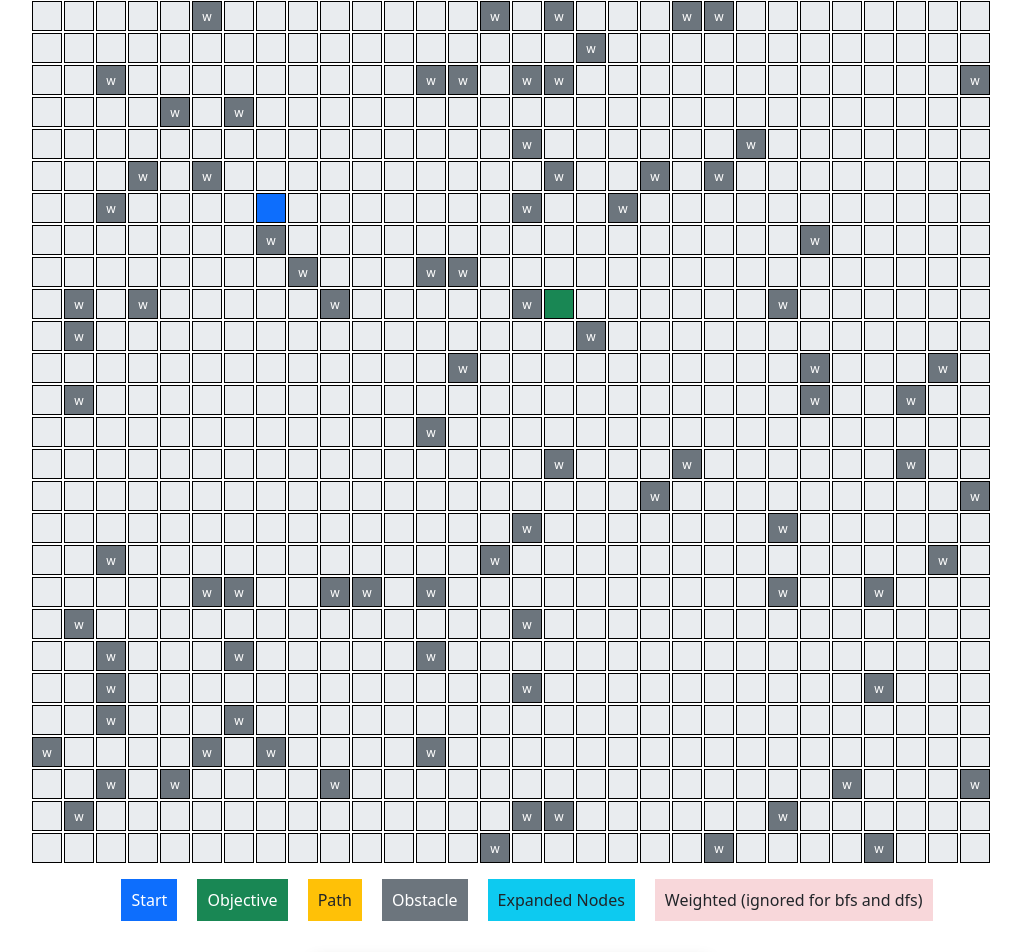
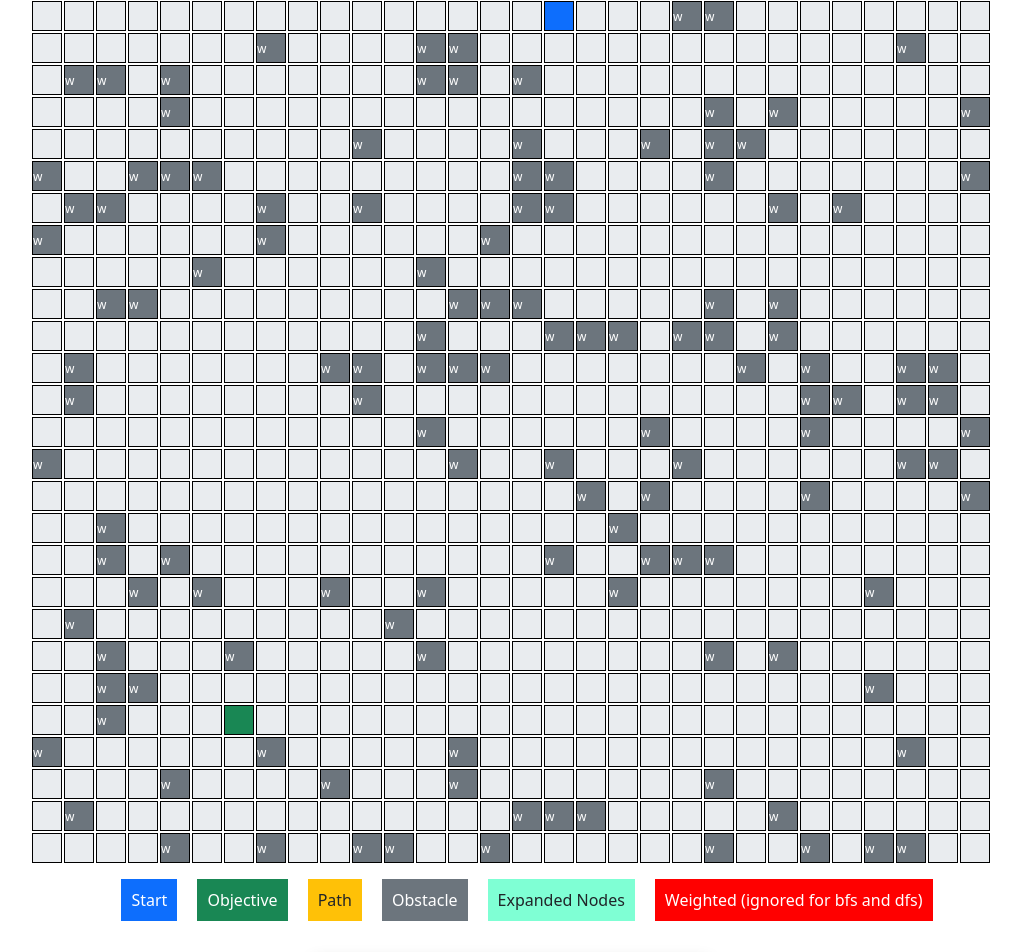
Before and after one commit to GaelGil/algorithm-visualizer, a React (Create React App) app: page / in a window 1280 px wide. Shown: the part 200-1152 px from the top of the page, without its empty margins (129-1150 px from the left). Built offline with nearby package versions, Linux system fonts and the light colour scheme; the HTML template or start-up script is replaced by a standard one.

Commit message:
implementing weights

```diff
--- a/src/pages/graphs/Graphs.css
+++ b/src/pages/graphs/Graphs.css
@@ -1,11 +1,3 @@
-.matrix-container {
-  align-content: center;
-  display: flex;
-  flex-direction: column;
-  align-items: center;
-  justify-content: center;
-}
-
 .matrix-row {
   display: flex;
 }
@@ -18,30 +10,7 @@
   margin: 0px;
 }
 
-.start {
-  background-color: #00f;
-}
 
-.objective {
-  background-color: gold;
-}
-
-.obstacle {
-  background-color: black;
-}
-
-.path {
-  background-color: #0f0;
-}
-
-.weight {
-  background-color: red;
-}
-
-
-.expanded {
-  background-color: aquamarine;
-}
 
 .legend {
   align-content: center;
@@ -59,54 +28,6 @@
   padding: 10px;
 }
 
-
-.white-text  {
-  color:white;
-}
-
-  /* button start */
-  .btn {
-    background-color: white;
-    border: none;
-    color: #282c34;
-    padding: 15px 32px;
-    text-align: center;
-    text-decoration: none;
-    display: inline-block;
-    font-size: 16px;
-    margin: 1px;
-    width: 30%;
-  }
-
-  /* button end */
-
-  /* Select menu button start */
-  .custom-select .menu {
-    background-color: white;
-    border: none;
-    color: #282c34;
-    padding: 11px 28px;
-    text-decoration: none;
-    display: inline-block;
-    font-size: 16px;
-    margin: 1px;
-  }
-
-  /* Default app css */
-  .GraphTraversalVisualiser {
-    text-align: center;
-  }
-
-
-
-  .matrix-container {
-  display: flex;
-  flex-direction: column;
-}
-
-.matrix-row {
-  display: flex;
-}
 
 .matrix-cell {
   width: 30px;
@@ -137,27 +58,20 @@
   background-color: #ffc107 !important;
 }
 
-.expanded {
+/* .expanded {
   background-color: #0dcaf0 !important;
+    color: white;
+
+} */
+
+.weight {
+  background-color: red;
+    color: white;
+
 }
 
-.weight {
-  background-color: #f8d7da !important;
+.expanded {
+  background-color: aquamarine;
+    /* color: white; */
+
 }
-
-/* Legend styling */
-.legend-box {
-  display: inline-block;
-  width: 20px;
-  height: 20px;
-  vertical-align: middle;
-  margin-right: 5px;
-  border: 1px solid #ccc;
-}
-
-/* .legend .start { background-color: #0d6efd; }
-.legend .objective { background-color: #198754; }
-.legend .path { background-color: #ffc107; }
-.legend .obstacle { background-color: #6c757d; }
-.legend .expanded { background-color: #0dcaf0; }
-.legend .weight { background-color: #f8d7da; } */
--- a/src/pages/graphs/Graphs.jsx
+++ b/src/pages/graphs/Graphs.jsx
@@ -9,7 +9,7 @@ const MatrixVisualization = () => {
   const [matrix, setMatrix] = useState([]);
   const [start, setStart] = useState({ row: 0, col: 0 });
   const [objectives, setObjectives] = useState([]);
-  // const [weights, setWeights] = useState([]);
+  const [weights, setWeights] = useState([]);
   const [obstacles, setObstacles] = useState([]);
   const [algorithm, setAlgorithm] = useState('Reset');
   const [button] = useState(false);
@@ -20,22 +20,26 @@ const MatrixVisualization = () => {
 
   // generate a new matrix
   const generateMatrix = () => {
-    const n = 30
+    const n = 30 // nxn array
     const newMatrix = Array.from({ length: n }, () => Array(n).fill(" ")); // generate array
     const objectivesArray = []; // array to hold bojectives
     const obstaclesArray = []; // array to hold obstacles
+    const weightsArray = []; // array to hold obstacles
     const indices = {}; // dictionary to hold indicies to avoid overlap
     const numObjectives = 2; // number of objectives
     const numObstacles = 100; // number of obstacles
-    let x = Math.floor(Math.random() * (newMatrix.length)); // a random x cord
-    let y = Math.floor(Math.random() * (newMatrix[0].length)); // a randon y cord
-    setStart({ row: x, col: y }); // set the starting point
+    const numWeights = 50; // number of weights
+    // create and set the starting point
+    let x = Math.floor(Math.random() * (newMatrix.length));
+    let y = Math.floor(Math.random() * (newMatrix[0].length));
+    setStart({ row: x, col: y });
     indices[`${x},${y}`] = 0; // add starting point to indices
 
     // generate the map
-    while (Object.keys(indices).length < numObjectives + numObstacles) {
-      x = Math.floor(Math.random() * (newMatrix.length)); // new x cord
-      y = Math.floor(Math.random() * (newMatrix[0].length)); // new y cord
+    while (Object.keys(indices).length < numObjectives + numObstacles +  numWeights) {
+      // generate random x and y cord
+      x = Math.floor(Math.random() * (newMatrix.length));
+      y = Math.floor(Math.random() * (newMatrix[0].length));
 
       if (indices.hasOwnProperty(`${x},${y}`)) { // if its an index we have been to ignore it
         continue;
@@ -57,7 +61,7 @@ const MatrixVisualization = () => {
     // set the approriate obstacles, objectives and new matrix/grid
     setObjectives(objectivesArray);
     setObstacles(obstaclesArray);
-    // setWeights(weightsArray);
+    setWeights(weightsArray);
     setMatrix(newMatrix);
   };
 
@@ -76,7 +80,6 @@ const MatrixVisualization = () => {
           nodeElement.classList.add('path');
         }
       }});
-
     if (expanded){
     expanded.forEach(node => {
       const [row, col] = node;
@@ -106,7 +109,6 @@ const MatrixVisualization = () => {
     if (method === 'astar') {
       //
     } else if (method === 'BFS') {
-      // console.log(objectives)
       const result = BFS(matrix, [start.row, start.col], [objectives[0].row, objectives[0].col]);
       colorNodes(result.path, result.expanded);
     } else if (method === 'Reset') {
@@ -116,10 +118,8 @@ const MatrixVisualization = () => {
       colorNodes(result.path, result.expanded);
     } else if (method === 'UCS') {
       const result = UCS(matrix, [start.row, start.col], [objectives[0].row, objectives[0].col]);
-      console.log(result.expanded);
       colorNodes(result.path, result.expanded);
     }
-
     event.preventDefault();
   };
 
@@ -132,13 +132,15 @@ const MatrixVisualization = () => {
     <div className='GraphTraversalVisualiser container d-flex flex-column align-items-center py-4'>
       <div className="matrix-container d-flex flex-column mb-4">
         {matrix.map((row, rowIndex) => (
-          <div key={rowIndex} className={"matrix-row matrix-row-"+rowIndex }>
+          <div key={rowIndex} className={"matrix-row matrix-row-"+rowIndex}>
             {row.map((cell, colIndex) => (
               <div
                 key={colIndex}
                 className={`matrix-cell ${start.row === rowIndex && start.col === colIndex ? 'start' : ''}
                             ${objectives.some(obj => obj.row === rowIndex && obj.col === colIndex) ? 'objective' : ''}
-                            ${obstacles.some(obs => obs.row === rowIndex && obs.col === colIndex) ? 'obstacle' : ''} col-index-${colIndex}`}>
+                            ${obstacles.some(obs => obs.row === rowIndex && obs.col === colIndex) ? 'obstacle' : ''}
+                            ${weights.some(weight => weight.row === rowIndex && weight.col === colIndex) ? 'weight' : ''}
+                            col-index-${colIndex}`}>
                 {cell}
               </div>
             ))}
@@ -150,7 +152,7 @@ const MatrixVisualization = () => {
             <li className='start'>Start</li>
             <li className='objective'>Objective</li>
             <li className='path'>Path</li>
-            <li className='obstacle white-text'>Obstacle</li>
+            <li className='obstacle'>Obstacle</li>
             <li className='expanded'>Expanded Nodes</li>
             <li className='weight'>Weighted (ignored for bfs and dfs)</li>
           </ul>
--- a/src/pages/graphs/graphAlgorithms/helper.js
+++ b/src/pages/graphs/graphAlgorithms/helper.js
@@ -20,15 +20,12 @@ export function getNeighbors(matrix, current_node) {
     // left neighbor
     if (isValidIndex(matrix, i, j - 1)) {
         neighbors.push([i, j-1]);
-
     }
 
     // right neighbor
     if (isValidIndex(matrix, i, j + 1)) {
         neighbors.push([i, j+1]);
-
     }
-
 
     return neighbors;
 }
```
